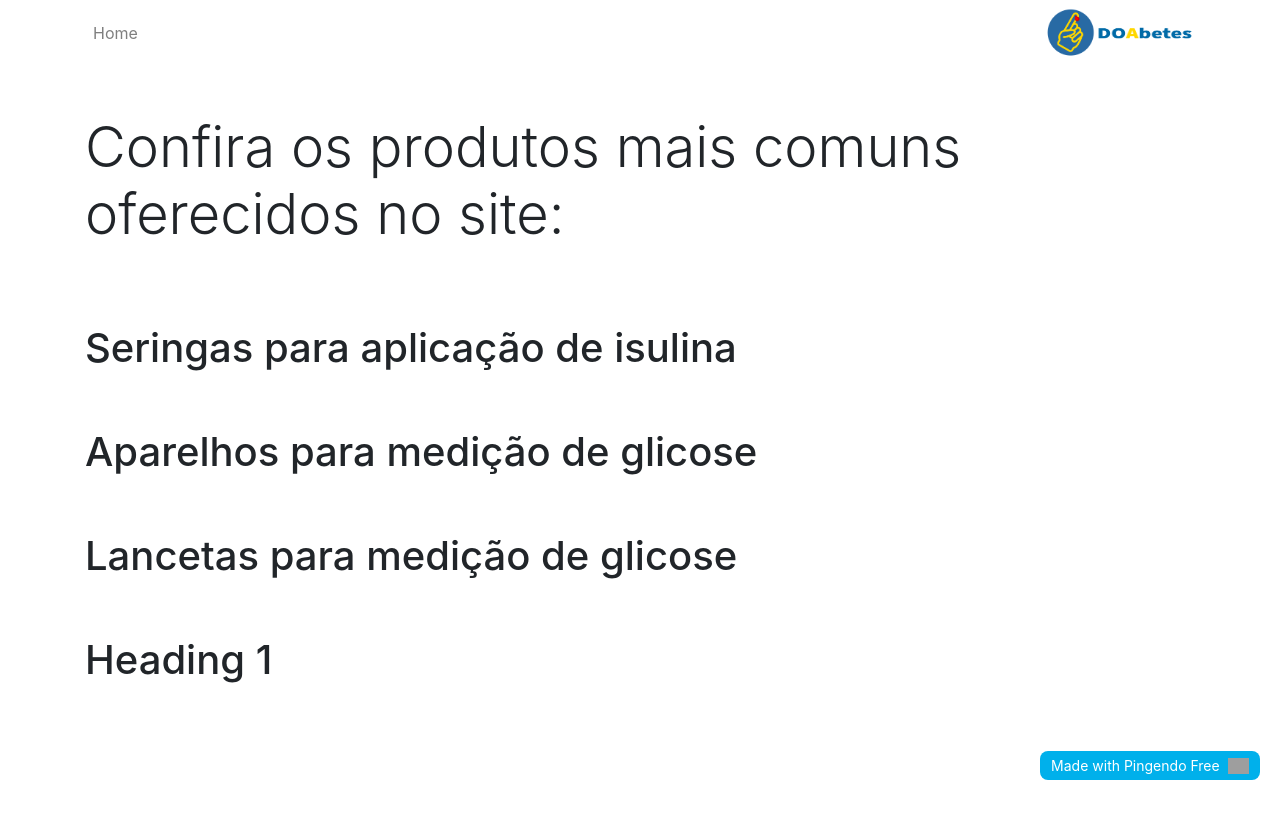
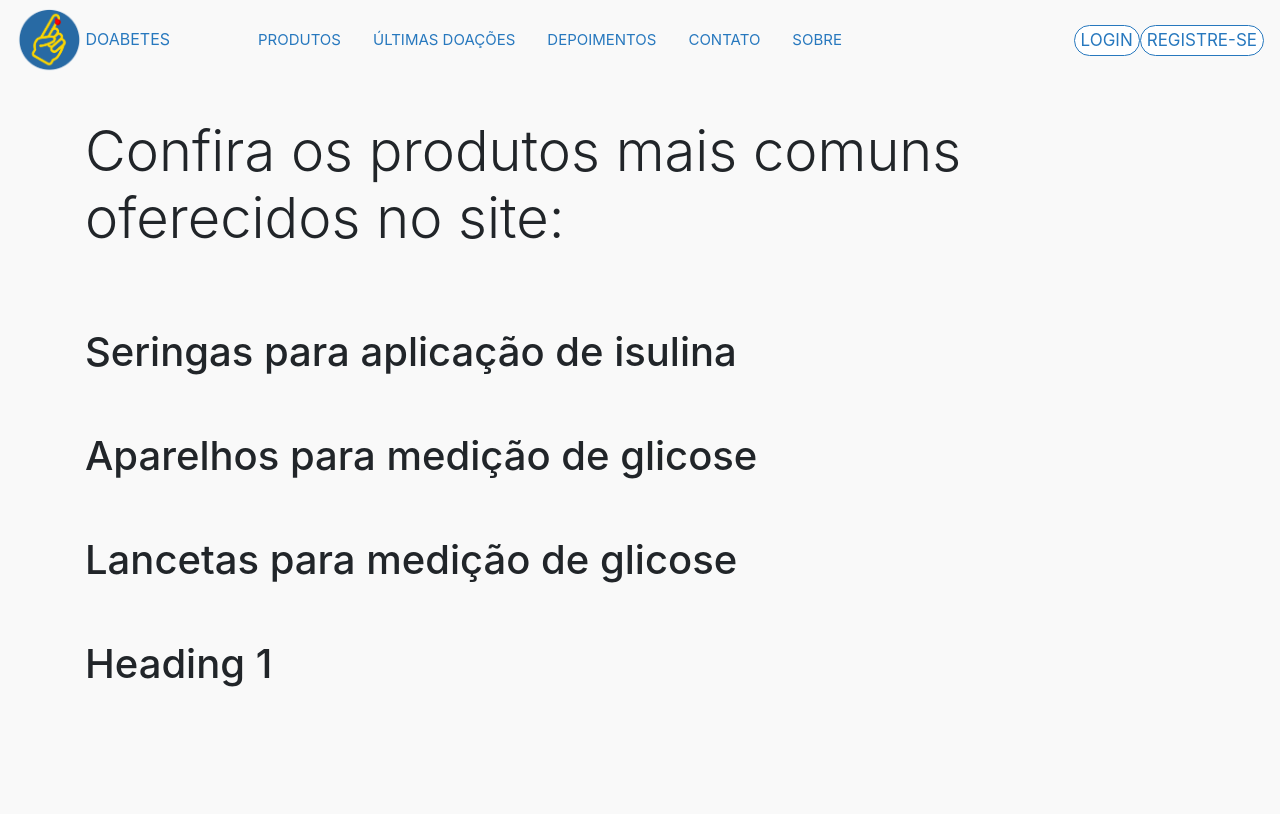
Before and after one commit to LucasKleaL/doabetes, a Django app: page /produtos in a window 1280 px wide. Before the commit the page ends 780 px from the top, so only its background shows below. Run offline with Django 3.2, Linux system fonts and the light colour scheme; some libraries are stand-ins or nearby versions; grey boxes are pictures that could not be loaded.

Commit message:
update produtos

```diff
--- a/doabetesite/templates/site/paginaProdutos.html
+++ b/doabetesite/templates/site/paginaProdutos.html
@@ -2,29 +2,195 @@
 <!DOCTYPE html>
 <html>
 
-<head>
-  <meta charset="utf-8">
-  <meta name="viewport" content="width=device-width, initial-scale=1">
-  <link rel="stylesheet" href="https://cdnjs.cloudflare.com/ajax/libs/font-awesome/4.7.0/css/font-awesome.min.css" type="text/css">
-  <link rel="stylesheet" href="https://static.pingendo.com/bootstrap/bootstrap-4.3.1.css">
+  <style>
+    body{
+font-family: 'Roboto', sans-serif;
+}
+
+.row{
+margin: 0;
+}
+
+.container {
+padding: 70px 0;
+}
+
+p, li{
+color: #444;
+font-size: 14px;
+}
+
+/* Barra de navegação */
+
+header, .navbar{
+background-color: rgb(249, 249, 249);
+}
+
+#nav-container{
+padding-top: 0;
+padding-bottom: 0;
+}
+
+#logo {
+width: 65px;
+}
+
+.navbar-brand{
+padding: 0;
+color: #fff;
+}
+
+.navbar-brand:hover{
+color: #fff;
+}
+
+#navbarLinks{
+color: rgb(39, 120, 190);
+text-transform: uppercase;
+font-size: 17px;
+
+}
+
+.navbar-expand-lg .navbar-nav .nav-link {
+padding: 1rem rem;
+}
+
+#mainSlider .carousel-inner, #mainSlider .carousel-item{
+height: 70vh;
+
+}
+
+#mainSlider .carousel-caption{
+top: 30%;
+}
+
+#mainSlider .carousel-caption h2{
+font-size: 50px;
+margin-bottom: 30px;
+
+}
+
+#mainSlider .carousel-caption p{
+font-size: 22px;
+font-weight: 300;
+margin-bottom: 100px;
+color: #fff;
+}
+
+.main-btn {
+background-color: rgb(39, 120, 190);
+color: #fff;
+text-transform: uppercase;
+width: 200px;
+height: 60px;
+padding: 10px 20px;
+border-radius: 30px;
+border: 3px solid transparent;
+transition: .5s;
+}
+.main-btn:hover{
+background-color: transparent;
+border-color: rgb(39, 120, 190);
+color: #fff;
+text-decoration: none;
+}
+
+.carousel-indicators .active {
+background-color: rgb(39, 120, 190);
+}
+
+
+#doabetes {
+color: rgb(39, 120, 190);
+}
+
+#doabetes:hover{
+text-decoration: none;
+}
+
+#login-menu, #registro-menu {
+background-color: #fff;
+border: 5px solid rgb(39, 120, 190);
+border-width: 1px;
+border-radius: 50px;
+color: rgb(39, 120, 190);
+padding: 2px 6px;
+
+}
+#login-menu:hover, #registro-menu:hover, #contato-menu:hover, #sobre-menu:hover, #produtos-menu:hover, #ultimas-doa-menu:hover, #depoimentos-menu:hover {
+background-color: rgb(39, 120, 190);
+border-color: rgb(39, 120, 190);
+color: rgb(249, 249, 249);
+text-decoration: none;
+}
+
+#linksEsquerda a {
+color: rgb(39, 120, 190);
+text-transform: uppercase;
+font-size: 15px;
+}
+.title-map {
+font-size: 6px;
+}
+
+
+</style>
+<meta charset="UTF-8">
+<meta name="viewport" content="width=device-width, initial-scale=1.0">
+<title>Doabetes</title>
+<!-- Fonte -->
+<link href="https://fonts.googleapis.com/css2?family=Roboto:wght@300;400;700&display=swap" rel="stylesheet">
+<!-- Bootstrap link -->
+<link rel="stylesheet" href="https://stackpath.bootstrapcdn.com/bootstrap/4.4.1/css/bootstrap.min.css"
+    integrity="sha384-Vkoo8x4CGsO3+Hhxv8T/Q5PaXtkKtu6ug5TOeNV6gBiFeWPGFN9MuhOf23Q9Ifjh" crossorigin="anonymous">
+<link rel="stylesheet" href="https://fonts.googleapis.com/icon?family=Material+Icons">
+
+
+
+<!-- Scripts -->
+<script src="https://code.jquery.com/jquery-3.4.1.min.js"
+    integrity="sha256-CSXorXvZcTkaix6Yvo6HppcZGetbYMGWSFlBw8HfCJo=" crossorigin="anonymous"></script>
+<script src="https://cdn.jsdelivr.net/npm/popper.js@1.16.0/dist/umd/popper.min.js"
+    integrity="sha384-Q6E9RHvbIyZFJoft+2mJbHaEWldlvI9IOYy5n3zV9zzTtmI3UksdQRVvoxMfooAo"
+    crossorigin="anonymous"></script>
+<script src="https://stackpath.bootstrapcdn.com/bootstrap/4.4.1/js/bootstrap.min.js"
+    integrity="sha384-wfSDF2E50Y2D1uUdj0O3uMBJnjuUD4Ih7YwaYd1iqfktj0Uod8GCExl3Og8ifwB6"
+    crossorigin="anonymous"></script>
+<!-- Font Awesome -->
+<script src="https://kit.fontawesome.com/bf7e05c402.js" crossorigin="anonymous"></script>
+<!-- Parallax -->
+<script src="https://cdn.jsdelivr.net/parallax.js/1.4.2/parallax.min.js"></script>
 </head>
 
 <body>
-  <nav class="navbar navbar-expand-lg navbar-light">
-    <div class="container"> <button class="navbar-toggler navbar-toggler-right border-0 p-0" type="button" data-toggle="collapse" data-target="#navbar8">
-        <p class="navbar-brand text-primary mb-0">
-          <i class="fa d-inline fa-lg fa-stop-circle"></i> BRAND </p>
-      </button>
-      <div class="collapse navbar-collapse" id="navbar8">
-        <ul class="navbar-nav mr-auto">
-          <li class="nav-item"> <a class="nav-link" href="home">Home</a> </li>
-        </ul>
-          <img src="static/img/logo 2redondo.png" alt="some text" width=50 height=50 >
-          <img src="static/img/logo_doabetes1.png" alt="some text" width=100 height=40 >
-        </ul>
-      </div>
+<header>
+    <div class="container" id="nav-container">
+        <nav class="navbar navbar-expand-lg fixed-top">
+            <a id="doabetes" href="home"><img id="logo" src="{% static 'img/logo 2redondo.png' %}" alt="Doabetes">
+                DOABETES </a>
+            <button class="navbar-toggler" type="button" data-toggle="collapse" data-target="#navbarLinks"
+                aria-controls="#navbarLinks" aria-expanded="false" aria-label="Toggle navigation">
+                <span class="navbar-toggler-icon"></span>
+            </button>
+            <div class="collaps navbar-collapse justify-content-center" id="linksEsquerda">
+                <a class="nav-item nav-link" id="produtos-menu" href="produtos">Produtos</a>
+                <a class="nav-item nav-link" id="ultimas-doa-menu" href="#">Últimas Doações </a>
+                <a class="nav-item nav-link" id="depoimentos-menu" href="depoimentos">Depoimentos</a>
+                <a class="nav-item nav-link" id="contato-menu" href="contato">Contato</a>
+                <a class="nav-item nav-link" id="sobre-menu" href="sobre">Sobre</a>
+            </div>
+            <div class="collapse navbar-collapse justify-content-end" id="navbarLinks">
+                <div class="navbar-nav">
+                    <a class="nav-item nav-link" id="login-menu" href="login">Login</a>
+                    <a class="nav-item nav-link" id="registro-menu" href="registro">Registre-se</a>
+
+                </div>
+            </div>
     </div>
-  </nav>
+    </nav>
+
+<body>
+
   <div class="py-5">
     <div class="container">
       <div class="row">
@@ -42,10 +208,7 @@
       </div>
     </div>
   </div>
-  <script src="https://code.jquery.com/jquery-3.3.1.slim.min.js" integrity="sha384-q8i/X+965DzO0rT7abK41JStQIAqVgRVzpbzo5smXKp4YfRvH+8abtTE1Pi6jizo" crossorigin="anonymous"></script>
-  <script src="https://cdnjs.cloudflare.com/ajax/libs/popper.js/1.14.6/umd/popper.min.js" integrity="sha384-wHAiFfRlMFy6i5SRaxvfOCifBUQy1xHdJ/yoi7FRNXMRBu5WHdZYu1hA6ZOblgut" crossorigin="anonymous"></script>
-  <script src="https://stackpath.bootstrapcdn.com/bootstrap/4.3.1/js/bootstrap.min.js" integrity="sha384-JjSmVgyd0p3pXB1rRibZUAYoIIy6OrQ6VrjIEaFf/nJGzIxFDsf4x0xIM+B07jRM" crossorigin="anonymous"></script>
-  <pingendo onclick="window.open('https://pingendo.com/', '_blank')" style="cursor:pointer;position: fixed;bottom: 20px;right:20px;padding:4px;background-color: #00b0eb;border-radius: 8px; width:220px;display:flex;flex-direction:row;align-items:center;justify-content:center;font-size:14px;color:white">Made with Pingendo Free&nbsp;&nbsp;<img src="https://pingendo.com/site-assets/Pingendo_logo_big.png" class="d-block" alt="Pingendo logo" height="16"></pingendo>
+
 </body>
 
 </html>
```
